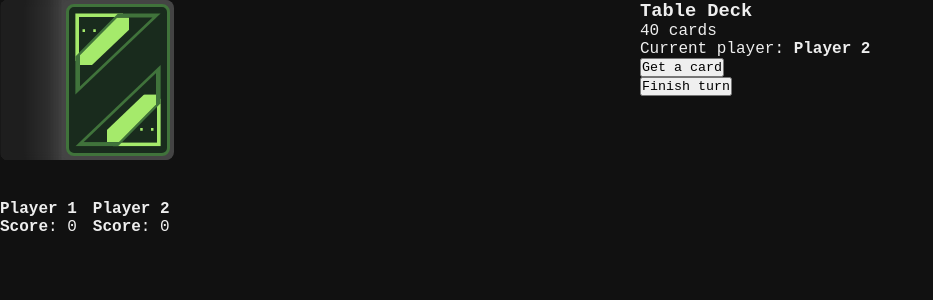
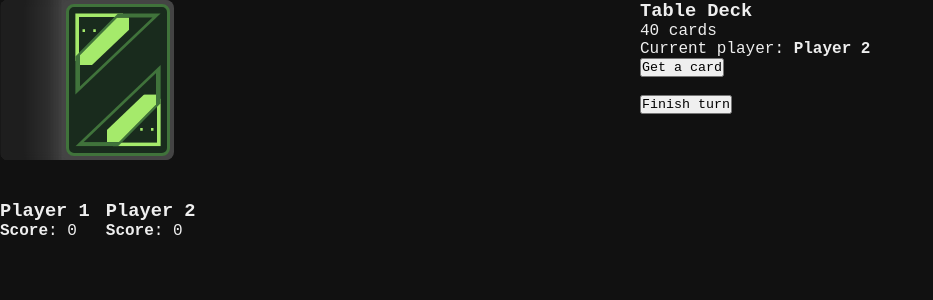
Before and after one commit to jposawa/swcards, a React (Vite) app: page / in a window 1280 px wide. Shown: the top 300 px of the page, without its empty margins (0-933 px from the left). Built offline with nearby package versions, Linux system fonts and the light colour scheme.

Commit message:
Quick small space between buttons

```diff
--- a/src/fragments/PazaakDeckPlayer/PazaakDeckPlayer.tsx
+++ b/src/fragments/PazaakDeckPlayer/PazaakDeckPlayer.tsx
@@ -29,7 +29,7 @@ export const PazaakDeckPlayer: React.FC<PazaakDeckPlayerProps> = ({
 			className={`${styles.pazaakPlayerContainer} ${className}`}
 			style={style}
 		>
-			<h4>{playerInfo.name}</h4>
+			<h3>{playerInfo.name}</h3>
 			<p>
 				<b>Score</b>: {playerScore}
 			</p>
--- a/src/pages/Pazaak.tsx
+++ b/src/pages/Pazaak.tsx
@@ -145,7 +145,7 @@ export const Pazaak = () => {
 								<p>
 									<button onClick={() => handleFlipCard()}>Get a card</button>
 								</p>
-
+								<br />
 								<p>
 									<button onClick={switchPlayer}>Finish turn</button>
 								</p>
```
